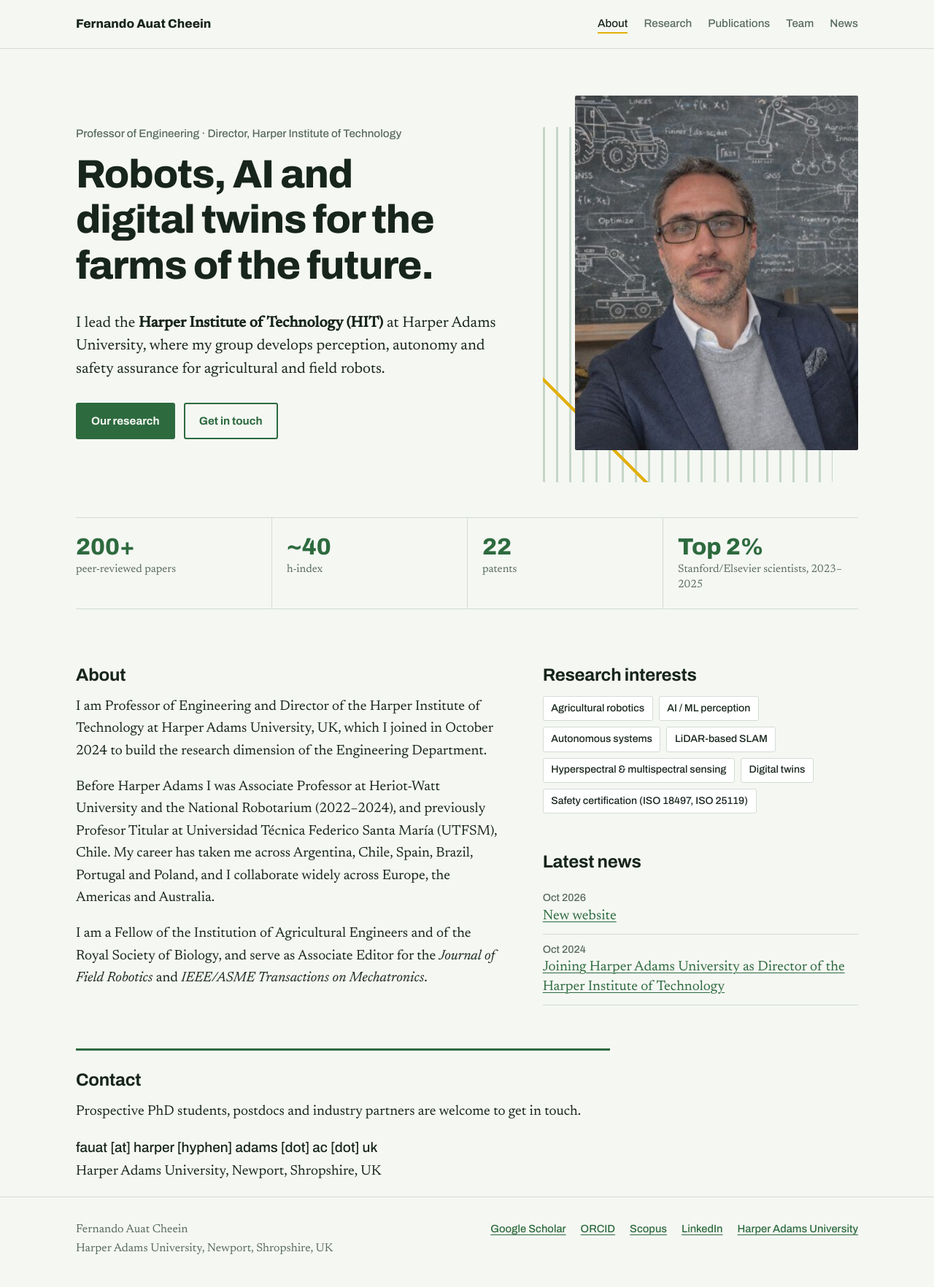
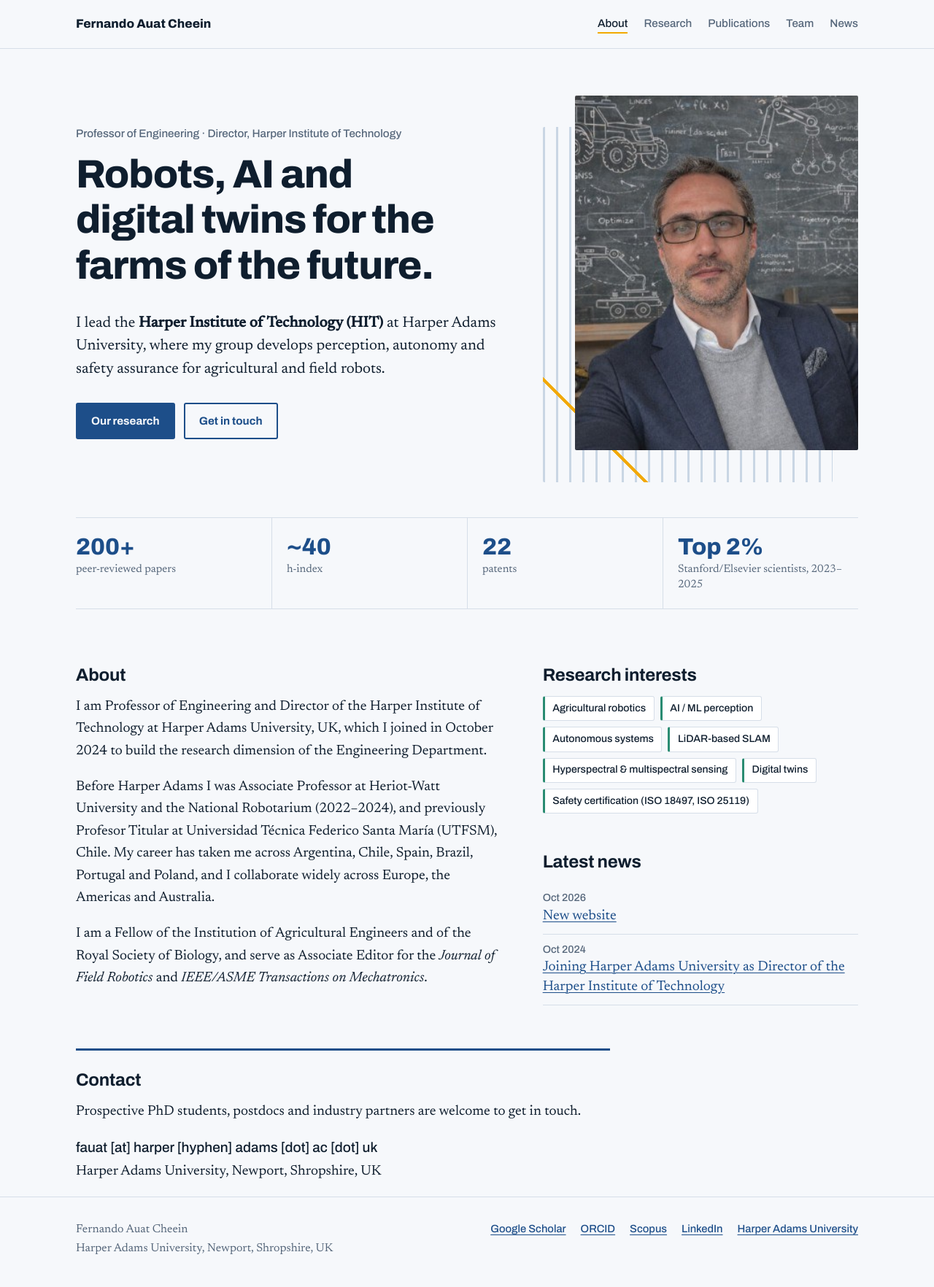
Before and after one commit to fauatcheein/fauatcheein, a Jekyll site: the page built from index.md, in a window 1280 px wide. Shown: the whole page at 73% size. Built offline with Jekyll 4.4.1, drawn with Linux system fonts in a browser that asks for light colours.

Commit message:
Switch to navy, engineering blue and agri-tech teal palette
Co-Authored-By: Claude Opus 5.5 <noreply@anthropic.com>
Claude-Session: https://claude.ai/code/session_013vG8pAwPL2boRy86rjwP67

```diff
--- a/assets/css/style.css
+++ b/assets/css/style.css
@@ -2,13 +2,14 @@
    Colours and fonts. Change these to restyle the whole site.
    ------------------------------------------------------------------ */
 :root {
-  --paper:   #F5F7F3;   /* page background, pale field green-white */
-  --ink:     #17251C;   /* text */
-  --muted:   #586A5E;   /* secondary text */
-  --rule:    #D3DCD4;   /* thin lines */
-  --field:   #2D6A3E;   /* links, headings accents */
-  --row:     #C5D6C7;   /* crop-row pattern */
-  --signal:  #E2B007;   /* safety yellow, used sparingly */
+  --paper:   #F6F8FB;   /* page background, cool white */
+  --ink:     #0F1E2E;   /* text, deep navy */
+  --muted:   #55667A;   /* secondary text */
+  --rule:    #D6DEE8;   /* thin lines */
+  --field:   #1D4E89;   /* primary: engineering blue (links, buttons, figures) */
+  --agri:    #2A8C72;   /* secondary: agri-tech teal (research pillars, motif) */
+  --row:     #C9D6E4;   /* crop-row pattern */
+  --signal:  #F2A900;   /* industrial amber, used sparingly */
   --surface: #FFFFFF;
 
   --display: "Archivo", "Helvetica Neue", Arial, sans-serif;
@@ -18,14 +19,15 @@
 
 @media (prefers-color-scheme: dark) {
   :root {
-    --paper:   #121A15;
-    --ink:     #E6ECE6;
-    --muted:   #9DB0A2;
-    --rule:    #2B3A30;
-    --field:   #7CC48E;
-    --row:     #24382A;
-    --signal:  #F0C232;
-    --surface: #18231C;
+    --paper:   #0D1520;
+    --ink:     #E6ECF3;
+    --muted:   #9AAABD;
+    --rule:    #24344A;
+    --field:   #7DB3EA;
+    --agri:    #5CC4A6;
+    --row:     #22344C;
+    --signal:  #F5B82E;
+    --surface: #132033;
   }
 }
 
@@ -144,6 +146,8 @@ main { padding-bottom: 72px; }
   padding: .35em .75em; border: 1px solid var(--rule); border-radius: 3px; background: var(--surface);
 }
 
+.tags li { border-left: 3px solid var(--agri); }
+
 .news-list { list-style: none; padding: 0; }
 .news-list li { padding: .55em 0; border-bottom: 1px solid var(--rule); line-height: 1.4; }
 .news-list .meta { display: block; margin-bottom: 2px; }
@@ -163,7 +167,7 @@ main { padding-bottom: 72px; }
 
 /* research pillars */
 .cards { display: grid; grid-template-columns: repeat(3, minmax(0, 1fr)); gap: 32px; margin-bottom: 24px; }
-.card { border-top: 3px solid var(--field); padding-top: 16px; }
+.card { border-top: 3px solid var(--agri); padding-top: 16px; }
 .card h3 { margin: 0 0 .5em; font-size: 1.35rem; }
 .card .eyebrow { margin-bottom: .3em; }
 .card p:last-child { margin-bottom: 0; }
```
Also changed, not shown: assets/img/favicon.svg.
